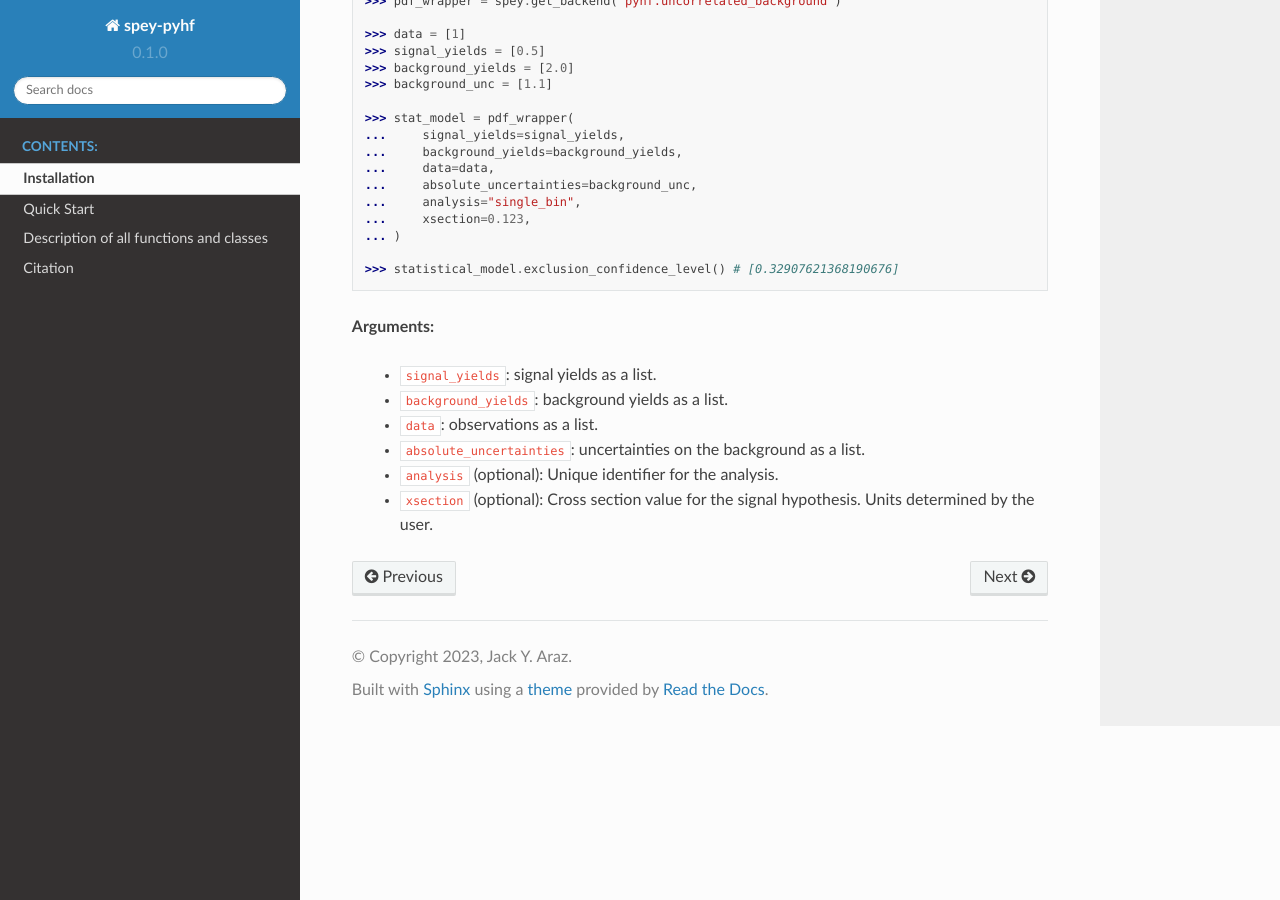
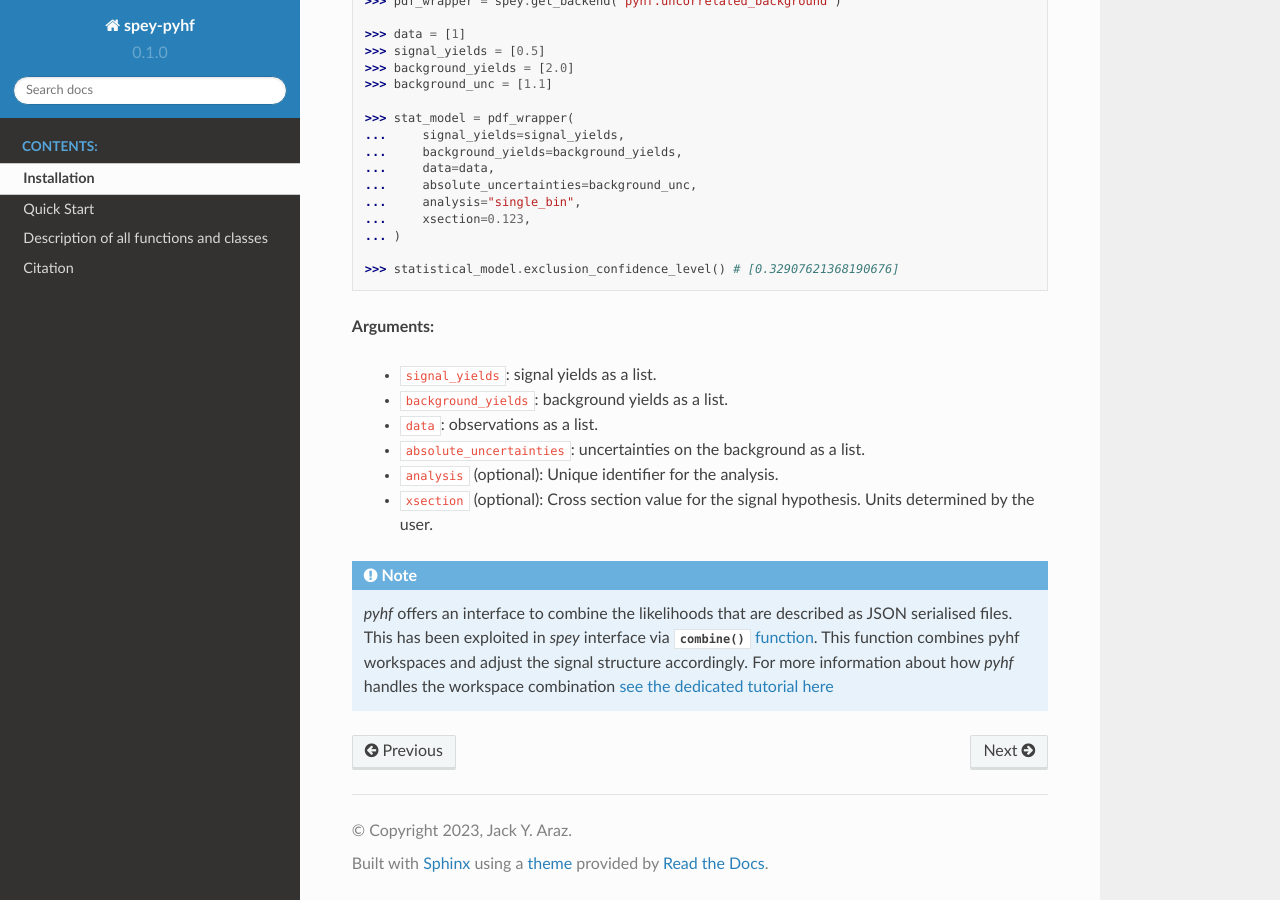
Before and after one commit to SpeysideHEP/spey-pyhf, a Sphinx documentation site: the page built from docs/quick_start.rst, in a window 1280 px wide and 900 px high, scrolled down 2263 px. Built offline with Sphinx 7.4.7 and the Read the Docs theme 2.0.0, drawn with Linux system fonts in a browser that asks for light colours.

Commit message:
add note on combinations

```diff
--- a/docs/quick_start.rst
+++ b/docs/quick_start.rst
@@ -136,3 +136,11 @@ Additionally this plug-in is shiped with simple uncorrelated background attachme
  * ``absolute_uncertainties``: uncertainties on the background as a list.
  * ``analysis`` (optional): Unique identifier for the analysis.
  * ``xsection`` (optional): Cross section value for the signal hypothesis. Units determined by the user.
+
+
+.. note::
+
+    `pyhf` offers an interface to combine the likelihoods that are described as JSON serialised
+    files. This has been exploited in `spey` interface via :func:`combine` `function <https://speysidehep.github.io/spey/api.html#spey.StatisticalModel.combine>`_.
+    This function combines pyhf workspaces and adjust the signal structure accordingly. For more information
+    about how `pyhf` handles the workspace combination `see the dedicated tutorial here <https://pyhf.github.io/pyhf-tutorial/Combinations.html>`_
```
